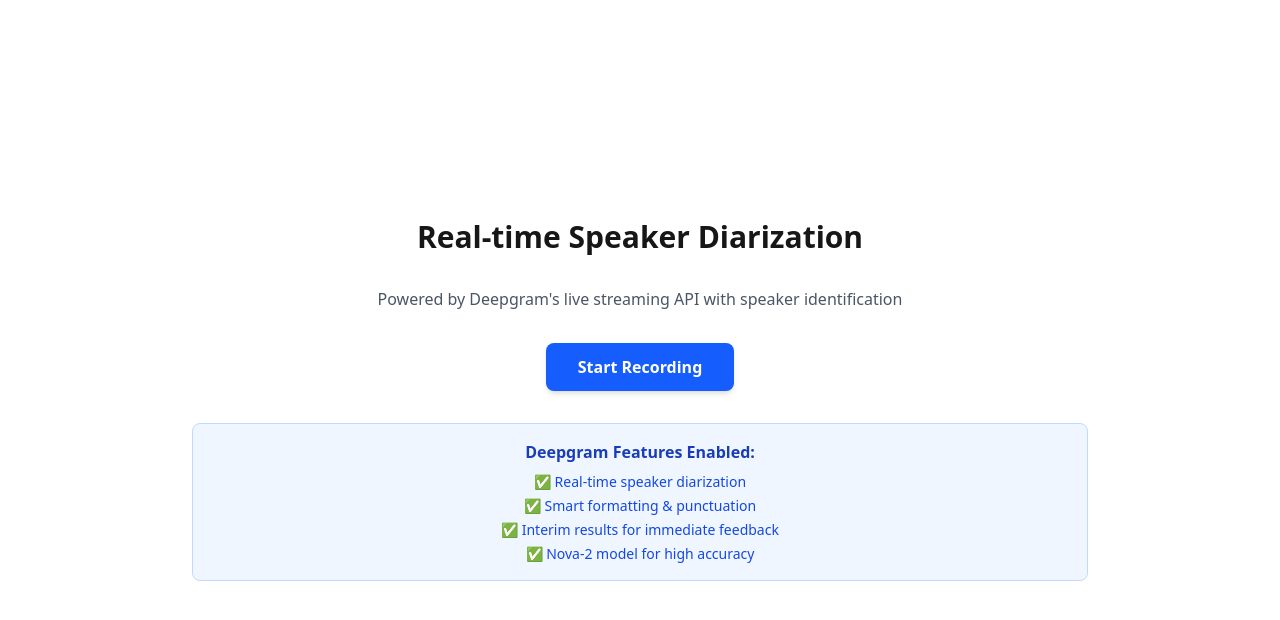
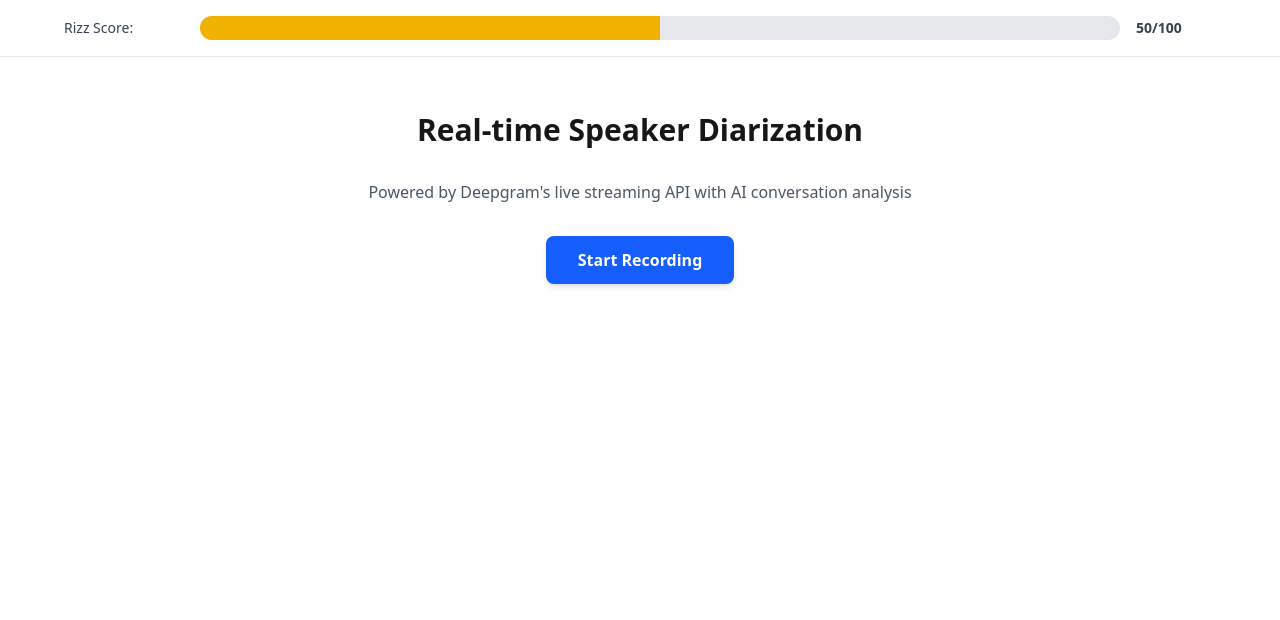
Before and after one commit to NikT45/bootstrap-hackathon-webapp, a Next.js app: page /app in a window 1280 px wide. Shown: the top 620 px of the page. Built offline with nearby package versions, Linux system fonts and the light colour scheme.

Commit message:
working rn

```diff
--- a/src/app/app/page.js
+++ b/src/app/app/page.js
@@ -7,6 +7,10 @@ export default function App() {
   const [isRecording, setIsRecording] = useState(false);
   const [utterances, setUtterances] = useState([]);
   const [partialTranscript, setPartialTranscript] = useState('');
+  const [evaluationScore, setEvaluationScore] = useState(50);
+  const [evaluationAnalysis, setEvaluationAnalysis] = useState('');
+  const [evalMetric, setEvalMetric] = useState('rizz');
+  const [isAnalyzing, setIsAnalyzing] = useState(false);
   const [error, setError] = useState('');
   const [status, setStatus] = useState('');
 
@@ -45,11 +49,59 @@ export default function App() {
     }
   };
 
+  const analyzeConversation = async (currentUtterances) => {
+    try {
+      setIsAnalyzing(true);
+
+      // Format utterances for backend
+      const transcriptions = currentUtterances.map(utterance => ({
+        speaker: utterance.speaker,
+        text: utterance.text
+      }));
+
+      console.log('🧠 Analyzing conversation with', transcriptions.length, 'utterances');
+      console.log('📤 Sending to backend:', { transcriptions, emotions: [], eval_metric: evalMetric });
+
+      const response = await fetch('http://127.0.0.1:5000/analyze_conversation', {
+        method: 'POST',
+        headers: {
+          'Content-Type': 'application/json',
+        },
+        body: JSON.stringify({
+          transcriptions: transcriptions,
+          emotions: [],
+          eval_metric: evalMetric
+        })
+      });
+
+      if (!response.ok) {
+        throw new Error(`Analysis failed: ${response.status}`);
+      }
+
+      const result = await response.json();
+
+      if (result.success) {
+        console.log('📊 Analysis result:', result);
+        setEvaluationScore(result.score);
+        setEvaluationAnalysis(result.analysis);
+      } else {
+        console.error('❌ Analysis error:', result.error);
+      }
+    } catch (error) {
+      console.error('❌ Failed to analyze conversation:', error);
+    } finally {
+      setIsAnalyzing(false);
+    }
+  };
+
   const startConversation = async () => {
     try {
       setError('');
       setUtterances([]);
       setPartialTranscript('');
+      setEvaluationScore(50);
+      setEvaluationAnalysis('');
+      setIsAnalyzing(false);
       setStatus('Getting API key...');
 
       // Get Deepgram API key from server
@@ -118,7 +170,12 @@ export default function App() {
               console.log('👥 Processing words with speakers:', alternative.words);
               const groupedUtterances = groupWordsBySpeaker(alternative.words);
               if (groupedUtterances.length > 0) {
-                setUtterances(prev => [...prev, ...groupedUtterances]);
+                setUtterances(prev => {
+                  const newUtterances = [...prev, ...groupedUtterances];
+                  // Trigger analysis after adding new utterances
+                  setTimeout(() => analyzeConversation(newUtterances), 500);
+                  return newUtterances;
+                });
               }
             } else if (alternative.transcript.trim()) {
               // Fallback if no words array but we have transcript
@@ -128,7 +185,12 @@ export default function App() {
                 text: alternative.transcript,
                 timestamp: Date.now()
               };
-              setUtterances(prev => [...prev, newUtterance]);
+              setUtterances(prev => {
+                const newUtterances = [...prev, newUtterance];
+                // Trigger analysis after adding new utterance
+                setTimeout(() => analyzeConversation(newUtterances), 500);
+                return newUtterances;
+              });
             }
 
             setPartialTranscript('');
@@ -253,11 +315,61 @@ export default function App() {
     return utterances;
   };
 
+  // Helper function to get color based on score
+  const getScoreColor = (score) => {
+    if (score >= 81) return 'bg-green-500';
+    if (score >= 61) return 'bg-blue-500';
+    if (score >= 41) return 'bg-yellow-500';
+    if (score >= 21) return 'bg-orange-500';
+    return 'bg-red-500';
+  };
+
+  const getScoreLabel = (score) => {
+    if (score >= 81) return 'Excellent';
+    if (score >= 61) return 'Good';
+    if (score >= 41) return 'Tactical';
+    if (score >= 21) return 'Dubious';
+    return 'Poor';
+  };
+
   return (
-    <div className="min-h-screen flex items-center justify-center p-8">
-      <div className="text-center max-w-4xl w-full">
-        <h1 className="text-3xl font-bold mb-8">Real-time Speaker Diarization</h1>
-        <p className="text-gray-600 mb-8">Powered by Deepgram's live streaming API with speaker identification</p>
+    <div className="min-h-screen p-8">
+      {/* Evaluation Bar at Top */}
+      <div className="fixed top-0 left-0 right-0 bg-white border-b border-gray-200 p-4 z-50">
+        <div className="max-w-6xl mx-auto">
+          <div className="flex items-center gap-4">
+            <span className="text-sm font-medium text-gray-700 min-w-[120px]">
+              {evalMetric.charAt(0).toUpperCase() + evalMetric.slice(1)} Score:
+            </span>
+            <div className="flex-1 bg-gray-200 rounded-full h-6 relative overflow-hidden">
+              <div
+                className={`h-full transition-all duration-500 ${getScoreColor(evaluationScore)}`}
+                style={{ width: `${evaluationScore}%` }}
+              />
+            </div>
+            <span className="text-sm font-semibold text-gray-700 min-w-[80px]">
+              {evaluationScore}/100
+            </span>
+            {isAnalyzing && (
+              <div className="flex items-center gap-2">
+                <div className="animate-spin rounded-full h-4 w-4 border-b-2 border-blue-600"></div>
+                <span className="text-sm text-blue-600">Analyzing...</span>
+              </div>
+            )}
+          </div>
+          {evaluationAnalysis && (
+            <div className="mt-2 text-sm text-gray-600 bg-gray-50 p-2 rounded">
+              <strong>Analysis:</strong> {evaluationAnalysis}
+            </div>
+          )}
+        </div>
+      </div>
+
+      {/* Main Content */}
+      <div className="pt-20 flex items-center justify-center">
+        <div className="text-center max-w-4xl w-full">
+          <h1 className="text-3xl font-bold mb-8">Real-time Speaker Diarization</h1>
+          <p className="text-gray-600 mb-8">Powered by Deepgram's live streaming API with AI conversation analysis</p>
 
         {!isRecording ? (
           <button
@@ -328,15 +440,6 @@ export default function App() {
           </div>
         )}
 
-        {/* Info about Deepgram features */}
-        <div className="mt-8 p-4 bg-blue-50 border border-blue-200 rounded-lg">
-          <h3 className="font-semibold text-blue-800 mb-2">Deepgram Features Enabled:</h3>
-          <div className="text-sm text-blue-700 space-y-1">
-            <p>✅ Real-time speaker diarization</p>
-            <p>✅ Smart formatting & punctuation</p>
-            <p>✅ Interim results for immediate feedback</p>
-            <p>✅ Nova-2 model for high accuracy</p>
-          </div>
         </div>
       </div>
     </div>
```
Also changed, not shown: 1 other file (tests, documents, lock files or other folders).
